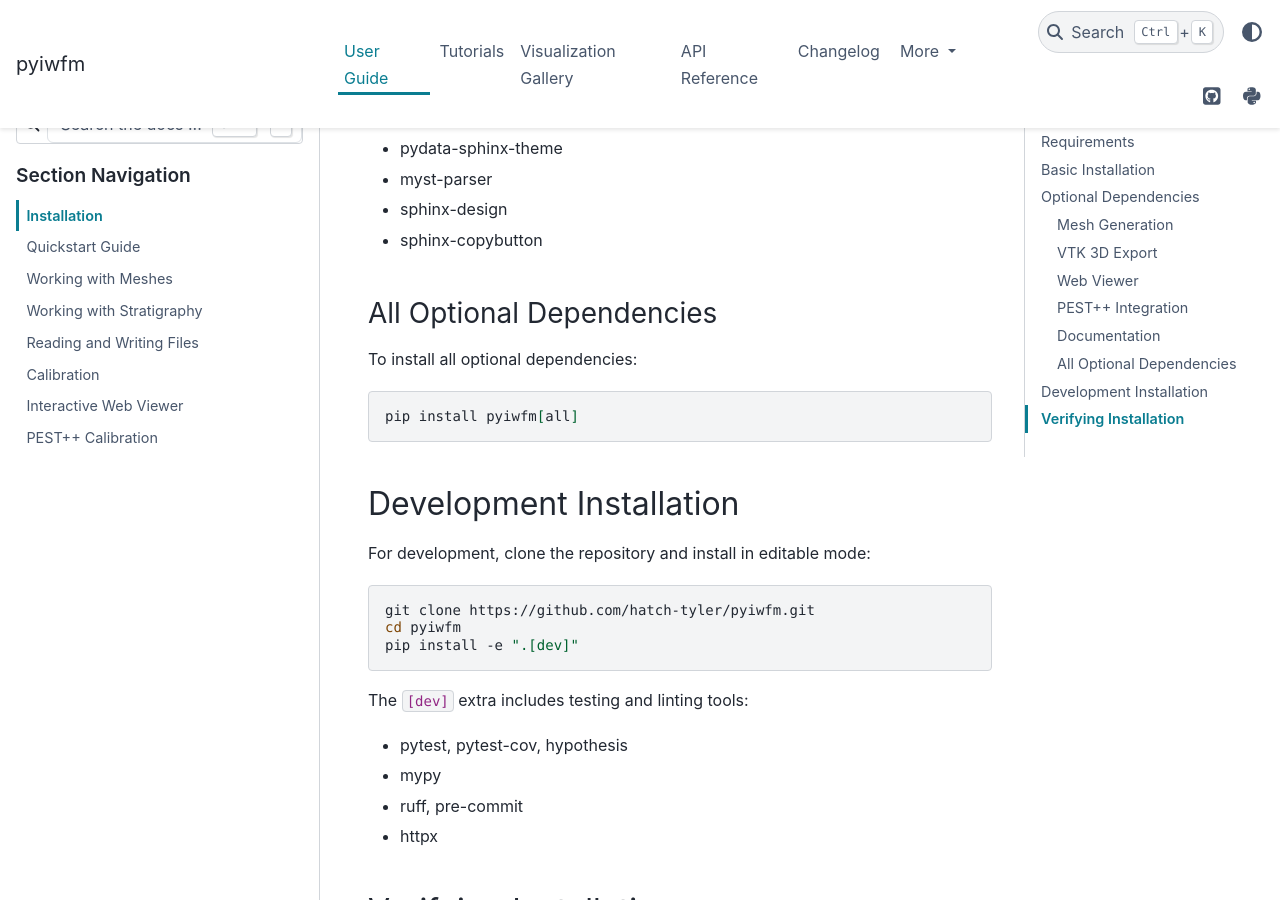
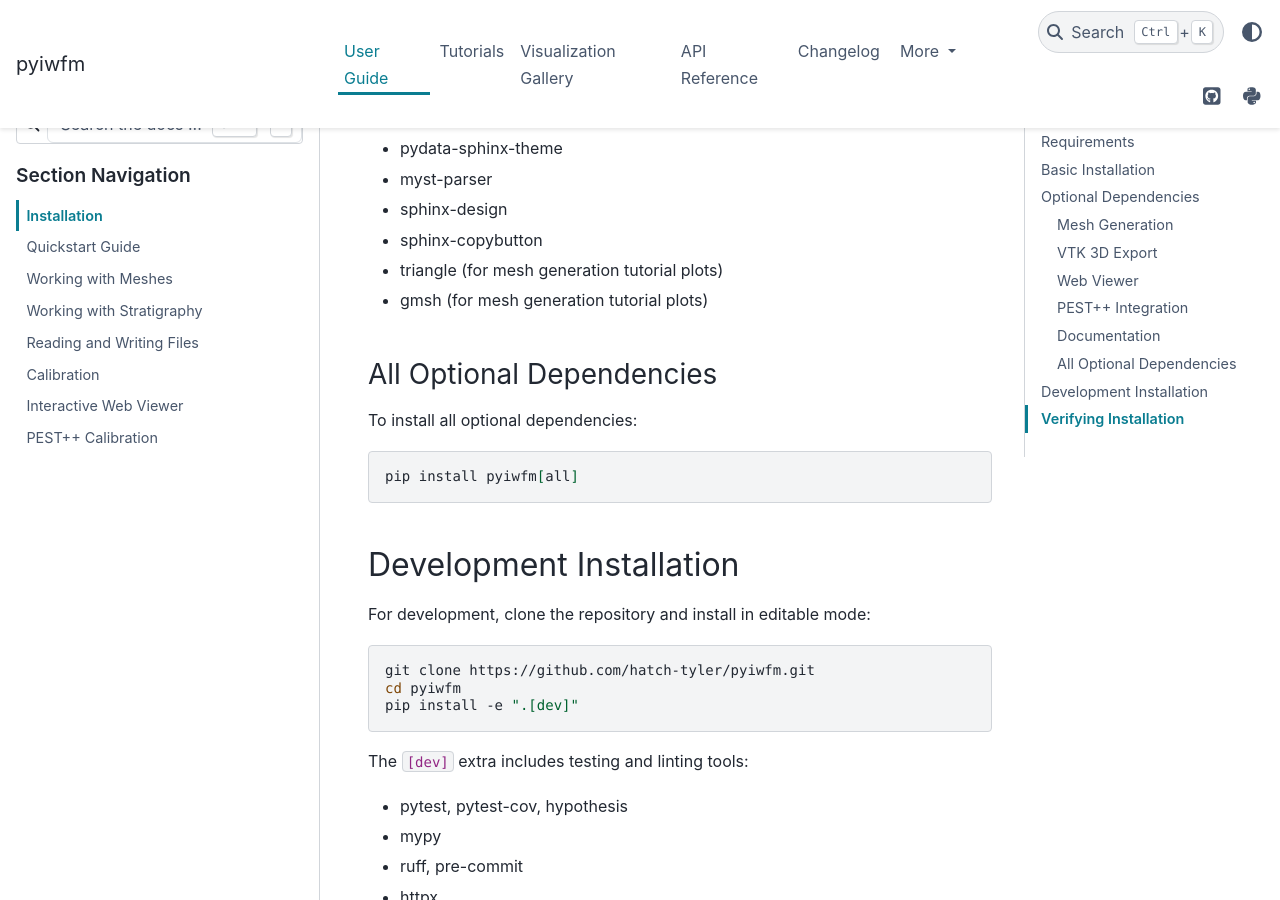
Before and after one commit to hatch-tyler/pyiwfm, a Sphinx documentation site: the page built from docs/user_guide/installation.rst, in a window 1280 px wide and 900 px high, scrolled down 2462 px. Built offline with Sphinx 7.4.7 and the PyData theme 0.15.4, drawn with Linux system fonts in a browser that asks for light colours.

Commit message:
Add triangle and gmsh to docs extra for tutorial plot rendering
Co-Authored-By: Claude Opus 4.6 <noreply@anthropic.com>

```diff
--- a/docs/user_guide/installation.rst
+++ b/docs/user_guide/installation.rst
@@ -106,6 +106,8 @@ This installs:
 - myst-parser
 - sphinx-design
 - sphinx-copybutton
+- triangle (for mesh generation tutorial plots)
+- gmsh (for mesh generation tutorial plots)
 
 All Optional Dependencies
 ~~~~~~~~~~~~~~~~~~~~~~~~~
--- a/pyproject.toml
+++ b/pyproject.toml
@@ -76,6 +76,8 @@ docs = [
     "sphinx-design>=0.5",
     "myst-parser>=2.0",
     "numpydoc>=1.6",
+    "triangle>=20220202",
+    "gmsh>=4.11",
 ]
 all = [
     "pyiwfm[mesh,viz,webapi,pest]",
```
